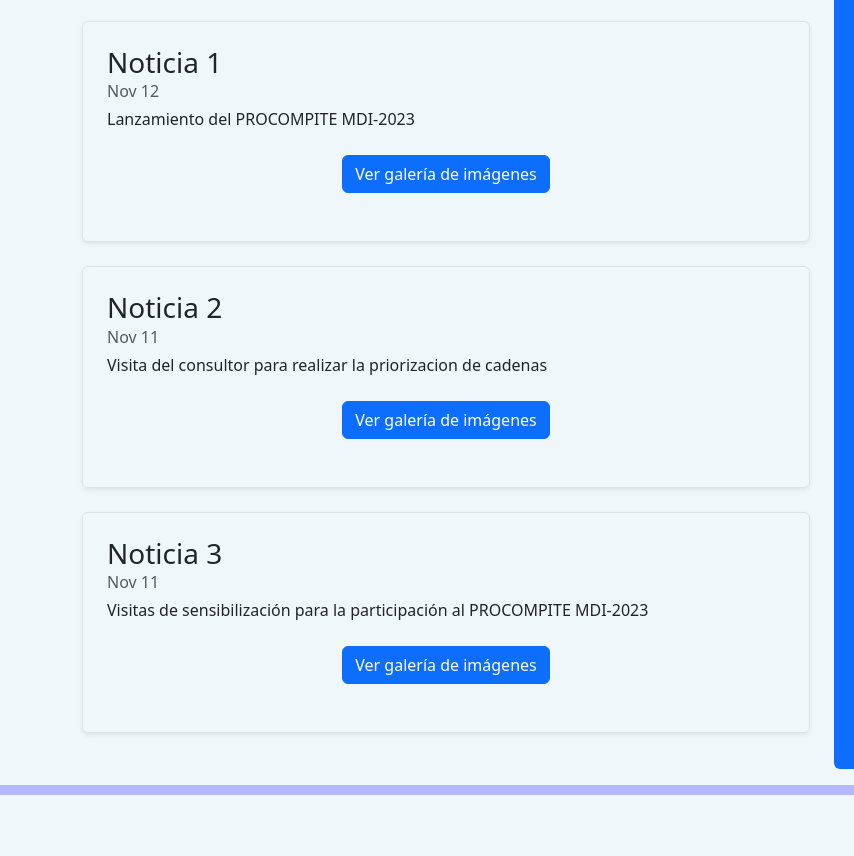
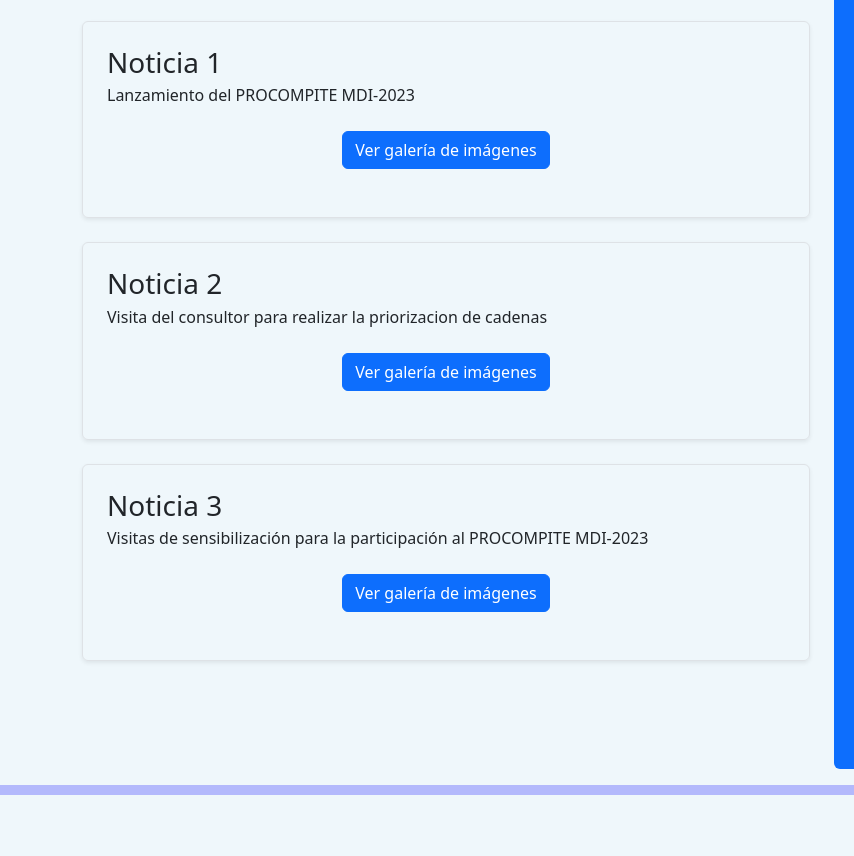
Before and after one commit to CristianGB22/procompite, a plain HTML site: page index.html in a window 1280 px wide. Shown: the part 923-1779 px from the top of the page, 0-854 px from the left. Drawn offline with Linux system fonts and the light colour scheme.

Commit message:
Sin fecha

```diff
--- a/index.html
+++ b/index.html
@@ -78,7 +78,7 @@
               <div class="row g-0 border rounded overflow-hidden mb-4 shadow-sm h-md-250 position-relative">
                 <div class="col p-4 d-flex flex-column position-static">
                   <h3 class="mb-0">Noticia 1</h3>
-                  <div class="mb-1 text-body-secondary">Nov 12</div>
+                  <div class="mb-1 text-body-secondary"><!--Nov 11--></div>
                   <p class="card-text mb-auto">Lanzamiento del PROCOMPITE MDI-2023</p>
                   <!--<a href="#" class="icon-link gap-1 icon-link-hover stretched-link">
                     Continue reading
@@ -117,7 +117,7 @@
               <div class="row g-0 border rounded overflow-hidden flex-md-row mb-4 shadow-sm h-md-250 position-relative">
                 <div class="col p-4 d-flex flex-column position-static">
                   <h3 class="mb-0">Noticia 2</h3>
-                  <div class="mb-1 text-body-secondary">Nov 11</div>
+                  <div class="mb-1 text-body-secondary"><!--Nov 11--></div>
                   <p class="mb-auto">Visita del consultor para realizar la priorizacion de cadenas</p>
                   <!--<a href="#" class="icon-link gap-1 icon-link-hover stretched-link">
                     Continue reading
@@ -156,7 +156,7 @@
               <div class="row g-0 border rounded overflow-hidden flex-md-row mb-4 shadow-sm h-md-250 position-relative">
                 <div class="col p-4 d-flex flex-column position-static">
                   <h3 class="mb-0">Noticia 3</h3>
-                  <div class="mb-1 text-body-secondary">Nov 11</div>
+                  <div class="mb-1 text-body-secondary"><!--Nov 11--></div>
                   <p class="mb-auto">Visitas de sensibilización para la participación al PROCOMPITE MDI-2023</p>
                   <!--<a href="#" class="icon-link gap-1 icon-link-hover stretched-link">
                     Continue reading
```
